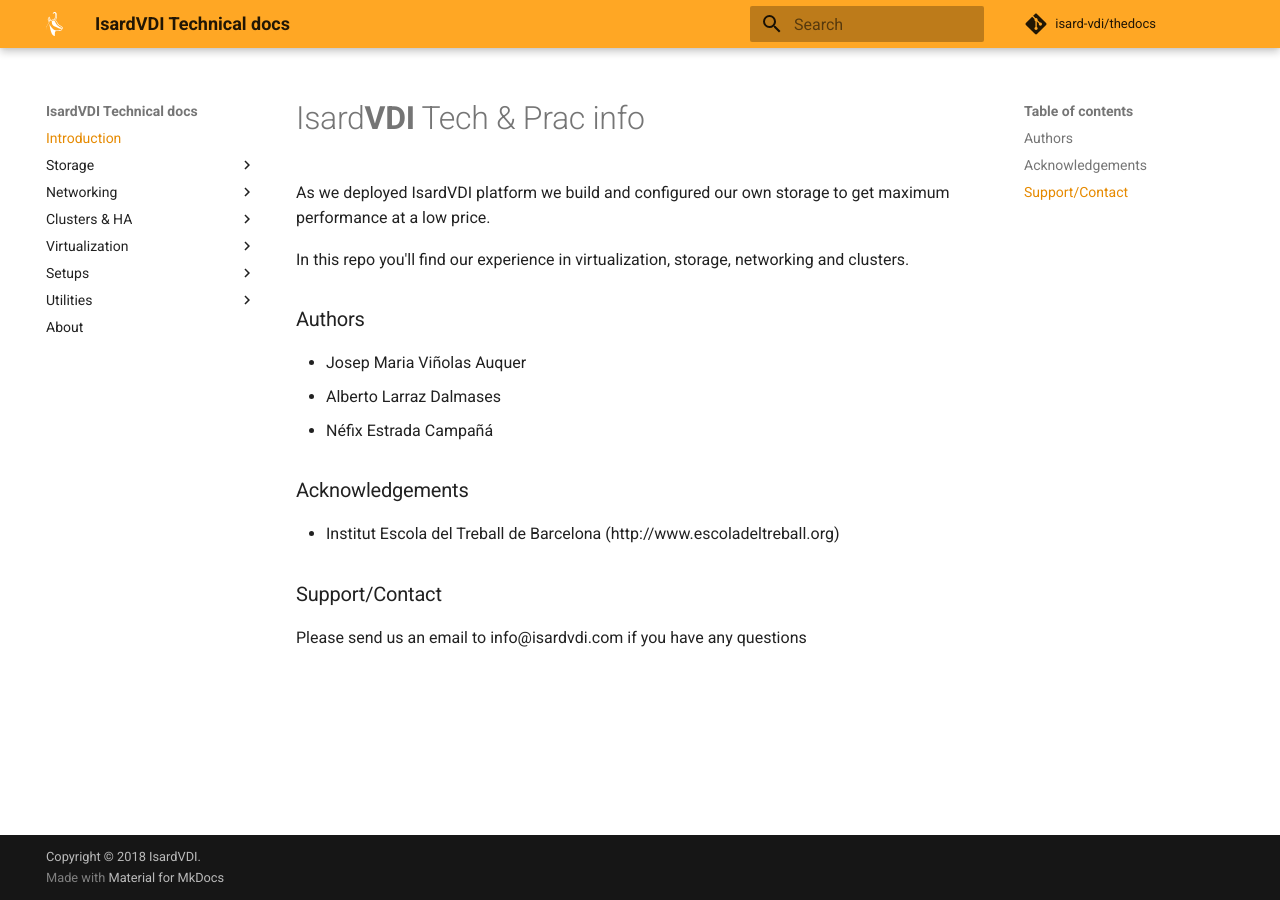
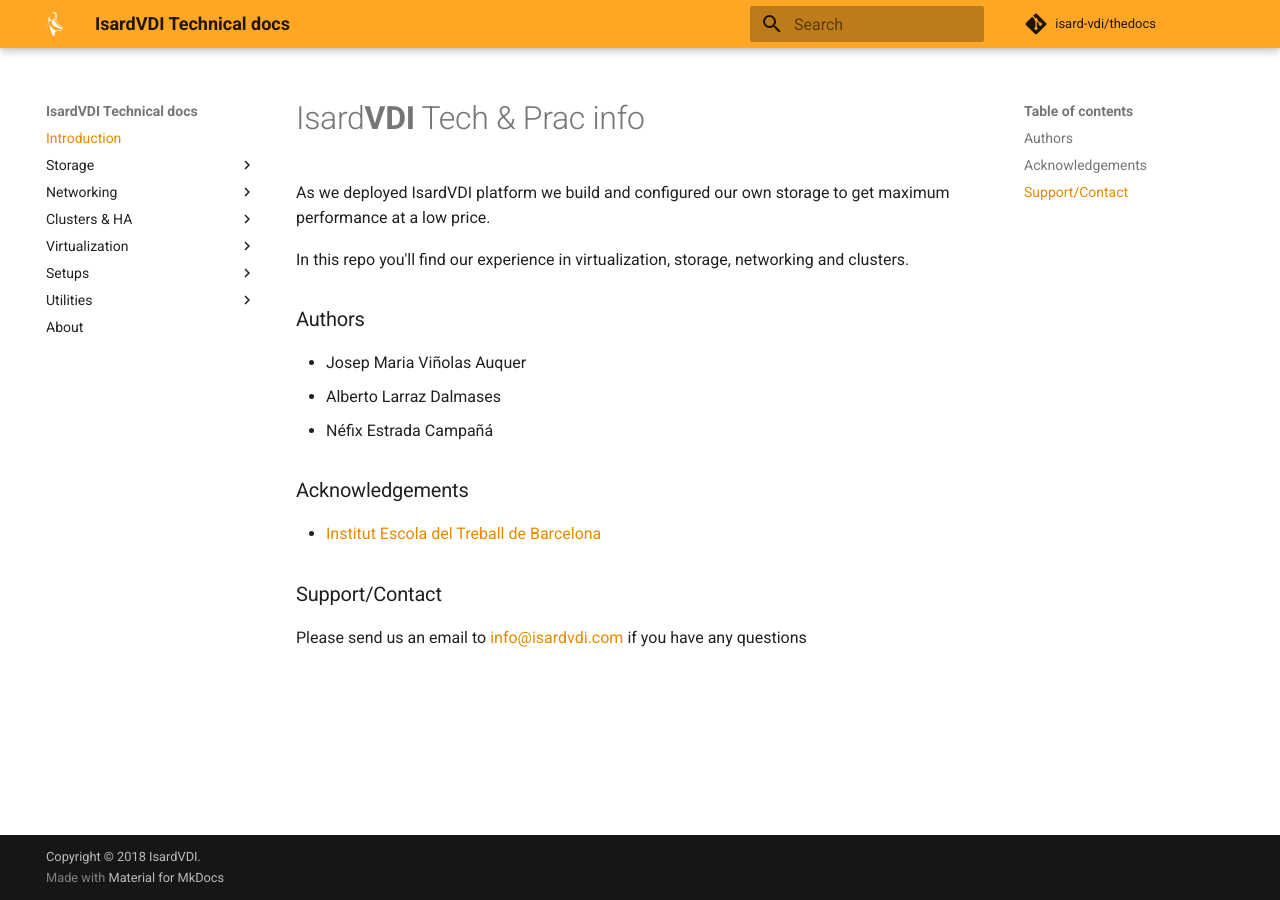
Before and after one commit to isard-vdi/thedocs, an MkDocs documentation site: the page built from docs/index.md, in a window 1280 px wide. Built offline with MkDocs 1.6.1 and Material for MkDocs 9.7.7, drawn with Linux system fonts in a browser that asks for light colours; comment, search, counter and statistics services are not loaded; old or Windows-style settings are respelled for this version of MkDocs; some of the changed lines change nothing that is shown.

Commit message:
More styles errors

```diff
--- a/docs/index.md
+++ b/docs/index.md
@@ -4,12 +4,12 @@
 In this repo you'll find our experience in virtualization, storage, networking and clusters.
 
 ### Authors
-+ Josep Maria Viñolas Auquer
-+ Alberto Larraz Dalmases
-+ Néfix Estrada Campañá
+- Josep Maria Viñolas Auquer
+- Alberto Larraz Dalmases
+- Néfix Estrada Campañá
 
 ### Acknowledgements
-+ Institut Escola del Treball de Barcelona (http://www.escoladeltreball.org)
+- [Institut Escola del Treball de Barcelona](http://www.escoladeltreball.org)
 
 ### Support/Contact
-Please send us an email to info@isardvdi.com if you have any questions
+Please send us an email to [info@isardvdi.com](mailto:info@isardvdi.com) if you have any questions
```
